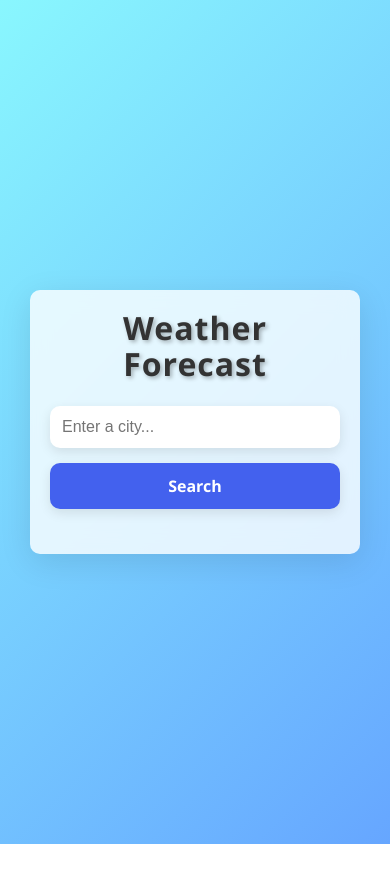
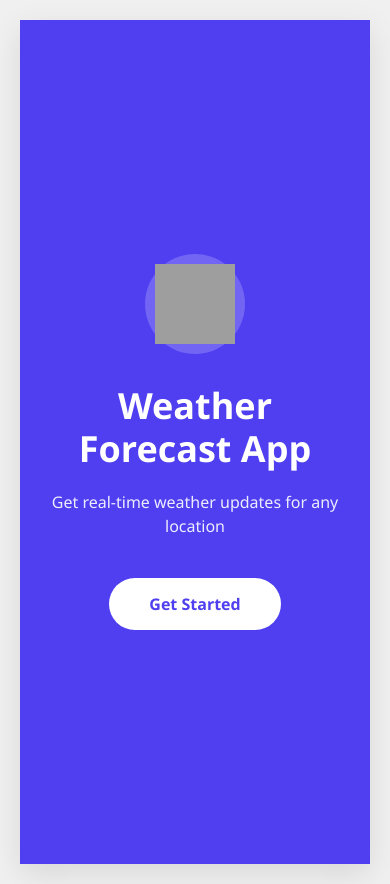
Before and after one commit to achraftes/Weather, a React (Vite) app: page / in a window 390 px wide. Before the commit the page ends 844 px from the top, so only its background shows below. Built offline with nearby package versions, Linux system fonts and the light colour scheme; grey boxes are pictures that could not be loaded.

Commit message:
feat: prefix for new functionality
First line summarizes main achievement

Bullet points detail implementation specifics

Mentions both functionality and design elements

Keeps lines under 72 characters for Git readability

```diff
--- a/src/App.css
+++ b/src/App.css
@@ -1,225 +1,299 @@
 :root {
-  --primary-color: #4361ee;
-  --secondary-color: #3f37c9;
-  --text-color: #f8f9fa;
-  --background-dark: #212529;
-  --background-light: #ffffff;
-  --card-background: rgba(255, 255, 255, 0.1);
-  --error-color: #e63946;
-  --shadow-color: rgba(0, 0, 0, 0.2);
-  --border-radius: 10px;
-  --transition-speed: 0.3s;
-  --spacing: 15px;
+  --primary: #4f3ff0;
+  --light: #ffffff;
+  --dark: #333333;
+  --gray: #f5f5f5;
+  --gray-dark: #e0e0e0;
+  --shadow: rgba(0, 0, 0, 0.1);
+  --text-light: #ffffff;
+  --text-dark: #333333;
+  --border-radius: 20px;
+  --spacing: 16px;
 }
 
 * {
   margin: 0;
   padding: 0;
   box-sizing: border-box;
+  font-family: 'Segoe UI', 'Roboto', 'Helvetica Neue', sans-serif;
 }
 
 body {
-  font-family: 'Segoe UI', 'Roboto', 'Oxygen', sans-serif;
-  line-height: 1.6;
-  color: var(--text-color);
-  background: linear-gradient(135deg, #4b6cb7 0%, #182848 100%);
-  background-attachment: fixed;
-  min-height: 100vh;
+  background-color: #f0f0f0;
   display: flex;
   justify-content: center;
   align-items: center;
+  min-height: 100vh;
   padding: 20px;
 }
 
 .app-container {
   width: 100%;
-  max-width: 500px;
-  margin: 0 auto;
+  max-width: 380px;
+  height: 700px;
+  background-color: var(--light);
+  border-radius: var(--border-radius);
+  overflow: hidden;
+  position: relative;
+  box-shadow: 0 10px 30px var(--shadow);
 }
 
-.weather-app {
-  backdrop-filter: blur(10px);
-  background-color: var(--card-background);
-  border-radius: var(--border-radius);
-  box-shadow: 0 8px 32px var(--shadow-color);
-  overflow: hidden;
-  padding: 30px;
-  transition: all var(--transition-speed) ease;
+/* Main Welcome View */
+.welcome-view {
+  height: 100%;
+  background-color: var(--primary);
+  color: var(--text-light);
+  display: flex;
+  flex-direction: column;
+  align-items: center;
+  justify-content: center;
+  padding: 40px 30px;
+  text-align: center;
 }
 
-.app-title {
-  color: var(--text-color);
-  text-align: center;
-  margin-bottom: 25px;
-  font-size: 2rem;
-  letter-spacing: 1px;
-  text-shadow: 2px 2px 4px rgba(0, 0, 0, 0.3);
+.logo-container {
+  margin-bottom: 30px;
+}
+
+.weather-logo {
+  width: 100px;
+  height: 100px;
+  background-color: rgba(255, 255, 255, 0.2);
+  border-radius: 50%;
+  display: flex;
+  align-items: center;
+  justify-content: center;
+}
+
+.weather-logo img {
+  width: 80px;
+  height: 80px;
+}
+
+.welcome-view h1 {
+  font-size: 36px;
+  margin-bottom: 20px;
+  line-height: 1.2;
+}
+
+.welcome-view p {
+  font-size: 16px;
+  margin-bottom: 40px;
+  opacity: 0.9;
+}
+
+.get-started-btn {
+  background-color: var(--light);
+  color: var(--primary);
+  border: none;
+  border-radius: 30px;
+  padding: 15px 40px;
+  font-size: 16px;
+  font-weight: bold;
+  cursor: pointer;
+  transition: transform 0.2s;
+}
+
+.get-started-btn:hover {
+  transform: scale(1.05);
+}
+
+/* Search View */
+.search-view {
+  height: 100%;
+  background-color: var(--light);
+  padding: 40px 30px;
+  display: flex;
+  flex-direction: column;
+}
+
+.back-button {
+  font-size: 24px;
+  cursor: pointer;
+  margin-bottom: 20px;
+}
+
+.search-view h2 {
+  margin-bottom: 30px;
+  color: var(--text-dark);
 }
 
 .search-box {
   display: flex;
   flex-direction: column;
-  margin-bottom: 25px;
   gap: var(--spacing);
 }
 
-.search-input {
-  width: 100%;
+.search-box input {
   padding: 15px;
-  border: none;
+  border: 1px solid var(--gray-dark);
+  border-radius: 15px;
+  font-size: 16px;
   outline: none;
-  font-size: 1rem;
-  color: #333;
-  background-color: var(--background-light);
-  border-radius: var(--border-radius);
-  box-shadow: 0 4px 12px rgba(0, 0, 0, 0.1);
 }
 
-.search-button {
-  width: 100%;
-  padding: 12px;
+.search-box button {
+  padding: 15px;
+  background-color: var(--primary);
+  color: var(--text-light);
   border: none;
-  background-color: var(--primary-color);
-  color: white;
+  border-radius: 15px;
+  font-size: 16px;
+  font-weight: bold;
   cursor: pointer;
-  font-weight: bold;
-  transition: background-color var(--transition-speed);
-  border-radius: var(--border-radius);
-  box-shadow: 0 4px 12px rgba(0, 0, 0, 0.1);
 }
 
-.search-button:hover {
-  background-color: var(--secondary-color);
-}
-
-.search-button:disabled {
-  background-color: #ccc;
-  cursor: not-allowed;
+.search-box button:disabled {
+  background-color: var(--gray-dark);
 }
 
 .error-message {
-  background-color: var(--error-color);
-  color: white;
-  padding: 10px 15px;
-  border-radius: var(--border-radius);
-  margin-bottom: 20px;
+  color: #e74c3c;
+  margin-top: 20px;
   text-align: center;
-  font-weight: 500;
 }
 
-.weather-card {
-  background-color: rgba(255, 255, 255, 0.15);
-  border-radius: var(--border-radius);
-  padding: 25px;
-  transition: transform var(--transition-speed);
+/* Current Weather View */
+.current-view {
+  height: 100%;
+  background-color: var(--light);
+  padding: 30px 20px;
+  display: flex;
+  flex-direction: column;
 }
 
-.weather-card:hover {
-  transform: translateY(-5px);
-}
-
-.weather-header {
+.view-header {
   display: flex;
   justify-content: space-between;
   align-items: center;
-  margin-bottom: 20px;
+  margin-bottom: 30px;
 }
 
-.weather-header h2 {
-  font-size: 1.5rem;
-  color: var(--text-color);
-  font-weight: 600;
+.view-header h2 {
+  color: var(--text-dark);
+  font-size: 18px;
 }
 
-.weather-icon {
-  width: 80px;
-  height: 80px;
-  filter: drop-shadow(2px 2px 4px rgba(0, 0, 0, 0.3));
+.more-menu {
+  font-size: 24px;
+  cursor: pointer;
 }
 
-.temperature-container {
-  text-align: center;
-  margin-bottom: 25px;
+.current-weather {
+  display: flex;
+  flex-direction: column;
+  align-items: center;
+  margin-bottom: 40px;
 }
 
-.main-temperature {
-  font-size: 3.5rem;
-  font-weight: 700;
-  color: var(--text-color);
-  text-shadow: 2px 2px 4px rgba(0, 0, 0, 0.2);
+.current-icon {
+  margin-bottom: 10px;
+}
+
+.current-icon img {
+  width: 100px;
+  height: 100px;
+}
+
+.current-temp {
+  font-size: 72px;
+  font-weight: bold;
+  color: var(--text-dark);
+}
+
+.current-condition {
+  font-size: 18px;
+  color: #666;
+  text-transform: capitalize;
+}
+
+.forecast-strip {
+  display: flex;
+  justify-content: space-between;
+  background-color: var(--primary);
+  padding: 20px;
+  border-radius: var(--border-radius);
+  color: var(--text-light);
+}
+
+.forecast-day {
+  display: flex;
+  flex-direction: column;
+  align-items: center;
+}
+
+.day-name {
+  font-size: 14px;
   margin-bottom: 5px;
 }
 
-.weather-condition {
-  font-size: 1.2rem;
-  color: var(--text-color);
-  text-transform: capitalize;
-  font-weight: 500;
+.day-icon img {
+  width: 30px;
+  height: 30px;
 }
 
-.weather-details {
-  background-color: rgba(255, 255, 255, 0.1);
-  border-radius: var(--border-radius);
-  padding: 15px;
+.day-temp {
+  font-weight: bold;
+  font-size: 16px;
 }
 
-.detail-item {
+/* Forecast View */
+.forecast-view {
+  height: 100%;
+  background-color: var(--light);
+  padding: 30px 20px;
+  display: flex;
+  flex-direction: column;
+}
+
+.current-location {
+  font-size: 24px;
+  font-weight: bold;
+  margin-bottom: 30px;
+  color: var(--text-dark);
+}
+
+.week-forecast {
+  display: flex;
+  flex-direction: column;
+  gap: 15px;
+}
+
+.week-day {
+  display: flex;
+  flex-direction: column;
+  padding: 15px;
+  background-color: var(--gray);
+  border-radius: 15px;
+}
+
+.week-day-name {
+  font-size: 16px;
+  font-weight: bold;
+  margin-bottom: 10px;
+  color: var(--text-dark);
+}
+
+.week-day-info {
   display: flex;
   justify-content: space-between;
-  padding: 10px 0;
-  border-bottom: 1px solid rgba(255, 255, 255, 0.1);
+  align-items: center;
 }
 
-.detail-item:last-child {
-  border-bottom: none;
+.week-day-condition {
+  color: #666;
 }
 
-.detail-label {
-  font-weight: 500;
+.week-day-temp {
+  font-size: 20px;
+  font-weight: bold;
+  color: var(--text-dark);
 }
 
-.detail-value {
-  font-weight: 600;
-}
-
-@media (prefers-color-scheme: light) {
-  :root {
-    --text-color: #333;
-    --card-background: rgba(255, 255, 255, 0.8);
-    --shadow-color: rgba(0, 0, 0, 0.1);
-  }
-
-  body {
-    background: linear-gradient(135deg, #89f7fe 0%, #66a6ff 100%);
-  }
-
-  .main-temperature {
-    color: var(--primary-color);
-  }
-
-  .weather-condition {
-    color: #555;
-  }
-
-  .weather-header h2 {
-    color: #333;
+@media (max-width: 400px) {
+  .app-container {
+    height: 100vh;
+    max-width: 100%;
+    border-radius: 0;
   }
 }
-
-@media (max-width: 600px) {
-  .app-container {
-    padding: 10px;
-  }
-
-  .weather-app {
-    padding: 20px;
-  }
-
-  .main-temperature {
-    font-size: 2.8rem;
-  }
-
-  .search-input {
-    padding: 12px;
-  }
-}
--- a/src/App.jsx
+++ b/src/App.jsx
@@ -6,6 +6,7 @@ function App() {
   const [weatherInfo, setWeatherInfo] = useState(null);
   const [loading, setLoading] = useState(false);
   const [error, setError] = useState(null);
+  const [view, setView] = useState('main'); // 'main', 'current', 'forecast'
 
   function getWeather() {
     if (!city.trim()) return;
@@ -25,7 +26,8 @@ function App() {
       })
       .then((data) => {
         const weather = {
-          location: `${data.name}, ${data.sys.country}`,
+          location: data.name,
+          country: data.sys.country,
           temperature: Math.round(data.main.temp),
           feelsLike: Math.round(data.main.feels_like),
           humidity: data.main.humidity,
@@ -35,6 +37,7 @@ function App() {
         };
         setWeatherInfo(weather);
         setLoading(false);
+        setView('current');
       })
       .catch((error) => {
         console.error(error);
@@ -49,76 +52,146 @@ function App() {
     }
   }
 
-  return (
-    <div className="app-container">
-      <div className="weather-app">
-        <h1 className="app-title">Weather Forecast</h1>
+  // Simple forecast data (normally would come from API)
+  const forecastData = [
+    { day: 'Mon', temp: 28, icon: '01d' },
+    { day: 'Tue', temp: 30, icon: '01d' },
+    { day: 'Wed', temp: 29, icon: '02d' },
+    { day: 'Thu', temp: 27, icon: '10d' },
+    { day: 'Fri', temp: 26, icon: '01d' }
+  ];
 
+  const weekForecast = [
+    { day: 'Tomorrow', temp: 30, condition: 'Sunny' },
+    { day: 'Thursday', temp: 28, condition: 'Partly cloudy' },
+    { day: 'Friday', temp: 26, condition: 'Rainy' }
+  ];
+
+  const renderMainView = () => (
+    <div className="welcome-view">
+      <div className="logo-container">
+        <div className="weather-logo">
+          <img src="https://openweathermap.org/img/wn/02d@2x.png" alt="Weather" />
+        </div>
+      </div>
+      <h1>Weather<br/>Forecast App</h1>
+      <p>Get real-time weather updates for any location</p>
+      <button className="get-started-btn" onClick={() => setView('search')}>
+        Get Started
+      </button>
+    </div>
+  );
+
+  const renderSearchView = () => (
+    <div className="search-view">
+      <div className="back-button" onClick={() => setView('main')}>
+        &larr;
+      </div>
+      <h2>Search Location</h2>
       <div className="search-box">
         <input
           type="text"
-            placeholder="Enter a city..."
+          placeholder="Enter city name"
           value={city}
           onChange={(e) => setCity(e.target.value)}
           onKeyPress={handleKeyPress}
-            className="search-input"
         />
-          <button
-            onClick={getWeather}
-            className="search-button"
-            disabled={loading}
-          >
+        <button onClick={getWeather} disabled={loading}>
           {loading ? 'Loading...' : 'Search'}
         </button>
       </div>
+      {error && <div className="error-message">{error}</div>}
+    </div>
+  );
 
-        {error && (
-          <div className="error-message">
-            {error}
+  const renderCurrentView = () => (
+    <div className="current-view">
+      <div className="view-header">
+        <div className="back-button" onClick={() => setView('search')}>
+          &larr;
         </div>
-        )}
+        <h2>{weatherInfo.location}</h2>
+        <div className="more-menu" onClick={() => setView('forecast')}>
+          &rarr;
+        </div>
+      </div>
 
-        {weatherInfo && !error && (
-          <div className="weather-card">
-            <div className="weather-header">
-              <h2>{weatherInfo.location}</h2>
-              {weatherInfo.icon && (
+      <div className="current-weather">
+        <div className="current-icon">
           <img
             src={`http://openweathermap.org/img/wn/${weatherInfo.icon}@2x.png`}
             alt={weatherInfo.condition}
-                  className="weather-icon"
           />
-              )}
+        </div>
+        <div className="current-temp">{weatherInfo.temperature}°</div>
+        <div className="current-condition">{weatherInfo.condition}</div>
       </div>
 
-            <div className="temperature-container">
-              <div className="main-temperature">
-                {weatherInfo.temperature}°C
+      <div className="forecast-strip">
+        {forecastData.map((day, index) => (
+          <div className="forecast-day" key={index}>
+            <div className="day-name">{day.day}</div>
+            <div className="day-icon">
+              <img
+                src={`http://openweathermap.org/img/wn/${day.icon}.png`}
+                alt="Weather"
+              />
             </div>
-              <div className="weather-condition">
-                {weatherInfo.condition}
+            <div className="day-temp">{day.temp}°</div>
+          </div>
+        ))}
       </div>
     </div>
+  );
 
-            <div className="weather-details">
-              <div className="detail-item">
-                <span className="detail-label">Feels like:</span>
-                <span className="detail-value">{weatherInfo.feelsLike}°C</span>
+  const renderForecastView = () => (
+    <div className="forecast-view">
+      <div className="view-header">
+        <div className="back-button" onClick={() => setView('current')}>
+          &larr;
         </div>
-              <div className="detail-item">
-                <span className="detail-label">Humidity:</span>
-                <span className="detail-value">{weatherInfo.humidity}%</span>
+        <h2>Weekly forecast</h2>
       </div>
-              <div className="detail-item">
-                <span className="detail-label">Wind:</span>
-                <span className="detail-value">{weatherInfo.wind} km/h</span>
+
+      <div className="current-location">{weatherInfo.location}</div>
+
+      <div className="week-forecast">
+        {weekForecast.map((day, index) => (
+          <div className="week-day" key={index}>
+            <div className="week-day-name">{day.day}</div>
+            <div className="week-day-info">
+              <div className="week-day-condition">{day.condition}</div>
+              <div className="week-day-temp">{day.temp}°</div>
             </div>
           </div>
-          </div>
-        )}
+        ))}
       </div>
     </div>
-  )
+  );
+
+  let content;
+  switch(view) {
+    case 'main':
+      content = renderMainView();
+      break;
+    case 'search':
+      content = renderSearchView();
+      break;
+    case 'current':
+      content = weatherInfo ? renderCurrentView() : renderSearchView();
+      break;
+    case 'forecast':
+      content = weatherInfo ? renderForecastView() : renderSearchView();
+      break;
+    default:
+      content = renderMainView();
+  }
+
+  return (
+    <div className="app-container">
+      {content}
+    </div>
+  );
 }
 
 export default App
```
Lines whose indentation alone changed are shown as unchanged.
